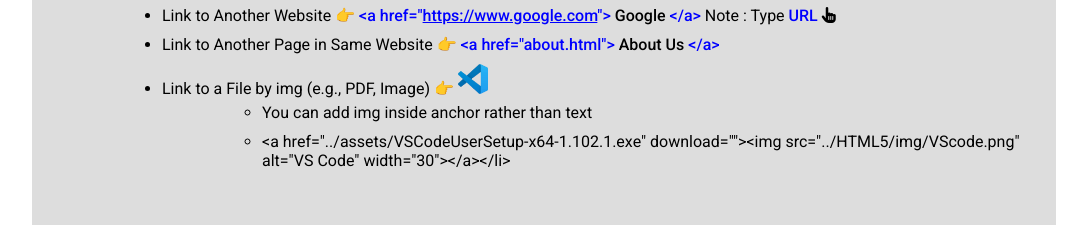
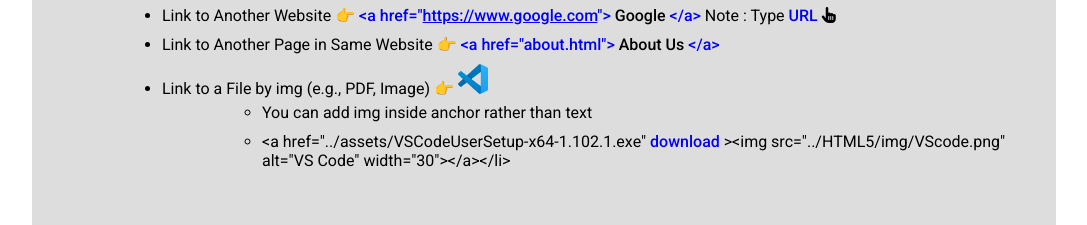
Before and after one commit to islamm88/My-Portfolio, a plain HTML site: page HTML5/session2.html in a window 1280 px wide. Shown: the part 1140-1365 px from the top of the page, without its empty margins (96-1183 px from the left). Drawn offline with Linux system fonts and the light colour scheme.

Commit message:
Add files via upload

```diff
--- a/HTML5/session2.html
+++ b/HTML5/session2.html
@@ -68,10 +68,10 @@
         <ul>
           <li>Link to Another Website  &#128073 <span>&lt;a href="<u>https://www.google.com</u>"&gt;<span style="color: black;"> Google</span> &lt;/a&gt; </span> Note : Type <span><a href="./session1.html#url" target="_blank"> URL <i class="fa-solid fa-hand-pointer" style="color: black"></i></a></span> </li>
           <li>Link to Another Page in Same Website &#128073 <span>&lt;a href="about.html"&gt;<span style="color: black;"> About Us</span> &lt;/a&gt; </span> </li>
-          <li>Link to a File by img (e.g., PDF, Image) &#128073 <a href="../assets/VSCodeUserSetup-x64-1.102.1.exe" download=""><img src="../HTML5/img/VScode.png" alt="VS Code" width="30"></a>
+          <li>Link to a File by img (e.g., PDF, Image) &#128073 <a href="../assets/VSCodeUserSetup-x64-1.102.1.exe"   download=""><img src="../HTML5/img/VScode.png" alt="VS Code" width="30"></a>
             <ul>
               <li>You can add img inside anchor rather than text </li>
-              <li>&lt;a href="../assets/VSCodeUserSetup-x64-1.102.1.exe" download=""&gt;&lt;img src="../HTML5/img/VScode.png" alt="VS Code" width="30"&gt;&lt;/a&gt;&lt;/li&gt;
+              <li>&lt;a href="../assets/VSCodeUserSetup-x64-1.102.1.exe" <span>download</span> &gt;&lt;img src="../HTML5/img/VScode.png" alt="VS Code" width="30"&gt;&lt;/a&gt;&lt;/li&gt;
             </ul>
           </li>
 
```
